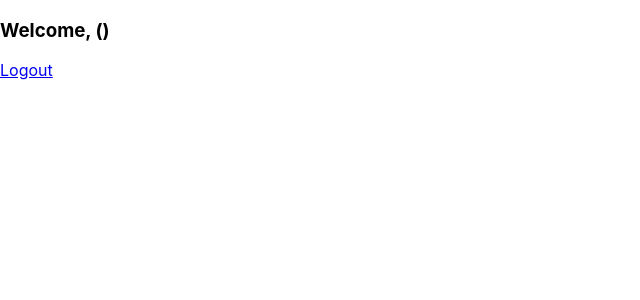
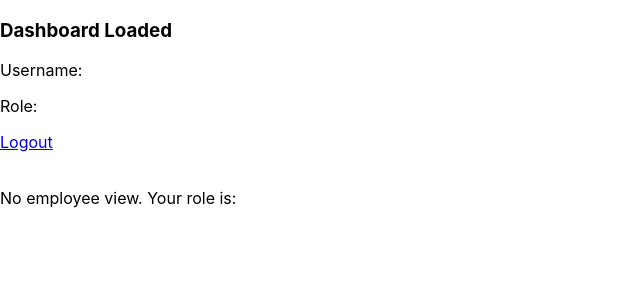
Before and after one commit to saibandi1234/attendance-tracker, a React (Create React App) app: page /dashboard in a window 1280 px wide. Shown: the top 300 px of the page, without its empty margins (0-640 px from the left). Built offline with nearby package versions, Linux system fonts and the light colour scheme.

Commit message:
Debug: add username and role display in dashboard

```diff
--- a/src/components/Dashboard.js
+++ b/src/components/Dashboard.js
@@ -7,11 +7,13 @@ const Dashboard = () => {
 
   return (
     <div>
-      <h3>Welcome, {username} ({role})</h3>
+      <h3>Dashboard Loaded</h3>
+      <p>Username: {username}</p>
+      <p>Role: {role}</p>
       <a href="/">Logout</a>
       <br /><br />
 
-      {role === 'employee' && (
+      {role === 'employee' ? (
         <>
           <Link to="/dashboard/attendance">
             <button>Clock In/Out</button>
@@ -20,6 +22,8 @@ const Dashboard = () => {
             <button>Leave Request</button>
           </Link>
         </>
+      ) : (
+        <p>No employee view. Your role is: {role}</p>
       )}
     </div>
   );
```
